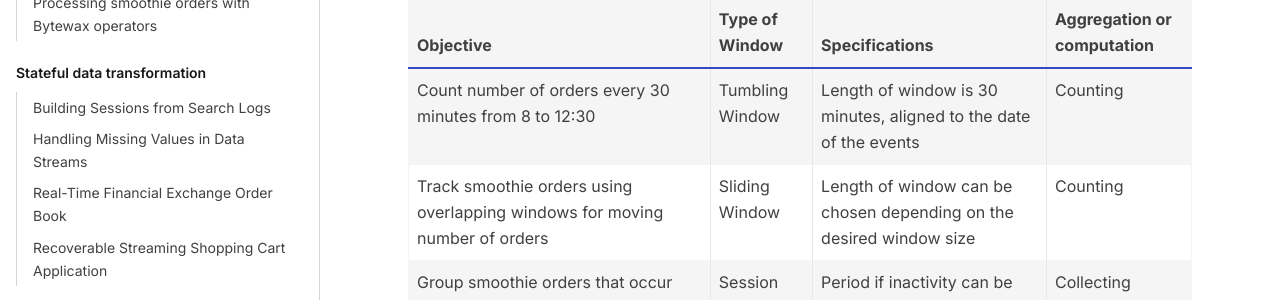
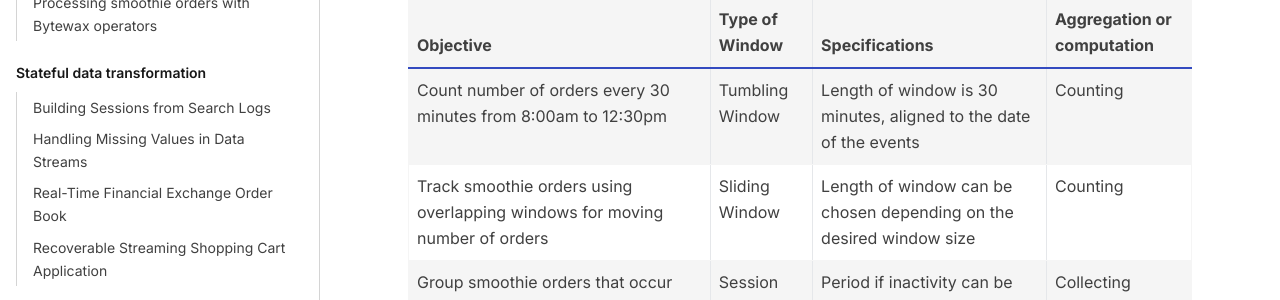
Before and after one commit to bytewax/bytewax, a Sphinx documentation site: the page built from docs/tutorials/introducing-windowing/index.md, in a window 1280 px wide and 900 px high, scrolled down 3305 px. Shown: the part 180-480 px from the top of the window. Built offline with Sphinx 7.4.7 and the PyData theme 0.15.4, drawn with Linux system fonts in a browser that asks for light colours; pages that are not in the unit, such as notebooks, are missing from menus; comment, search, counter and statistics services are not loaded.

Commit message:
specify am or pm time in tutorial
Co-authored-by: Zander <6073079+awmatheson@users.noreply.github.com>
Signed-off-by: Laura Gutierrez Funderburk <lfunderburk@users.noreply.github.com>

```diff
--- a/docs/tutorials/introducing-windowing/index.md
+++ b/docs/tutorials/introducing-windowing/index.md
@@ -101,7 +101,7 @@ For each of our three objectives, we will choose to work with a specific type of
 
 | Objective| Type of Window| Specifications| Aggregation or computation |
 |-|-|-|-|
-| Count number of orders every 30 minutes from 8 to 12:30 | Tumbling Window | Length of window is 30 minutes, aligned to the date of the events | Counting |
+| Count number of orders every 30 minutes from 8:00am to 12:30pm | Tumbling Window | Length of window is 30 minutes, aligned to the date of the events | Counting |
 | Track smoothie orders using overlapping windows for moving number of orders | Sliding Window | Length of window can be chosen depending on the desired window size | Counting|
 |  Group smoothie orders that occur closely together in time into dynamic session windows, windows close after inactivity | Session Window | Period if inactivity can be defined by the user |Collecting |
 
```
